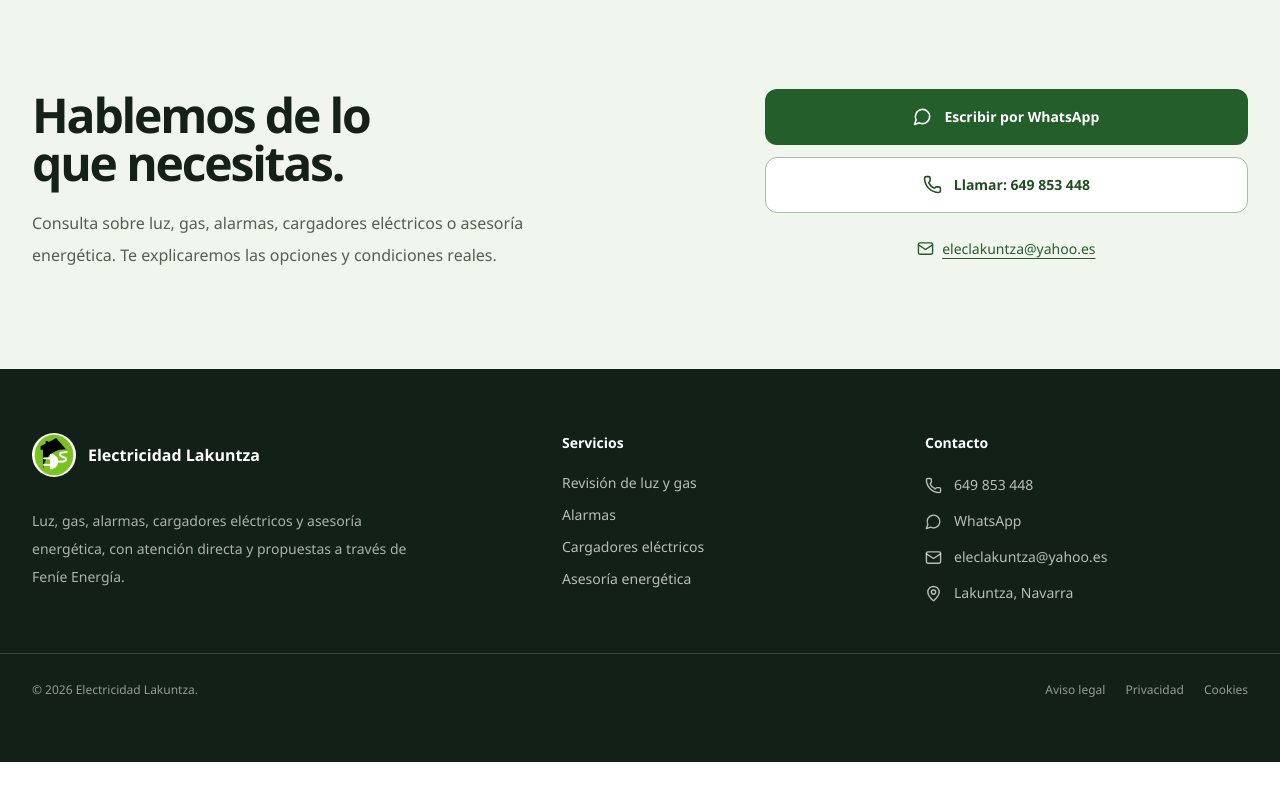
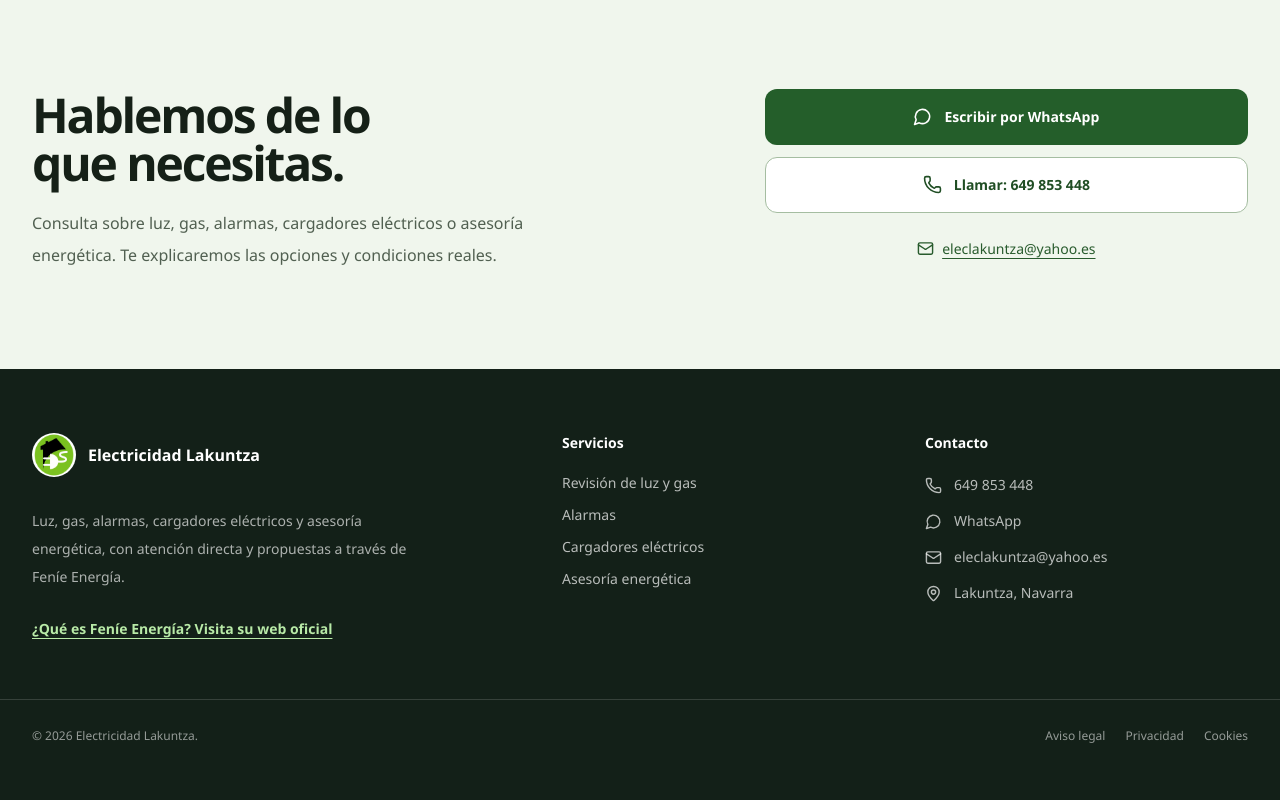
Before and after one commit to Gorkaa96/electricidad-lakuntza-web, a Next.js app: page / in a window 1280 px wide. Shown: the part 3084-3884 px from the top of the page. Before the commit the page ends 3846 px from the top, so only its background shows below. Built offline with nearby package versions, Linux system fonts and the light colour scheme; no server answers.

Commit message:
Add Fenie corporate information link in footer

```diff
--- a/components/Footer.jsx
+++ b/components/Footer.jsx
@@ -24,6 +24,9 @@ export default function Footer() {
           <p className="mt-6 max-w-sm text-sm leading-7 text-white/65">
             Luz, gas, alarmas, cargadores eléctricos y asesoría energética, con atención directa y propuestas a través de Feníe Energía.
           </p>
+          <a href="https://www.fenieenergia.es/es/sobre-fenie/historia" target="_blank" rel="noopener noreferrer" className="mt-4 inline-flex min-h-11 items-center text-sm font-semibold text-[#B8EAA7] underline underline-offset-4 hover:text-white">
+            ¿Qué es Feníe Energía? Visita su web oficial
+          </a>
         </div>
         <div className="grid gap-10 sm:grid-cols-2 lg:col-span-7">
           <div>
```
